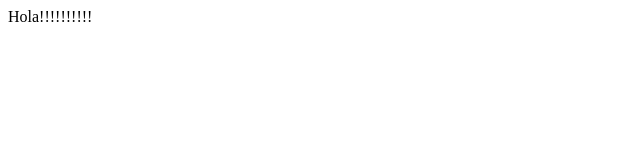
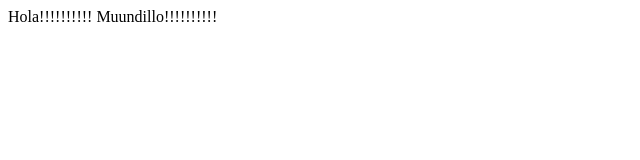
Before and after one commit to BernardoLuisA/Proyecto001, a plain HTML site: page index.html in a window 1280 px wide. Shown: the whole page, without its empty margins (0-640 px from the left). Drawn offline with Linux system fonts and the light colour scheme.

Commit message:
segunda linea

```diff
--- a/index.html
+++ b/index.html
@@ -7,5 +7,6 @@
 </head>
 <body>
     Hola!!!!!!!!!!
+    Muundillo!!!!!!!!!!
 </body>
 </html>
```
